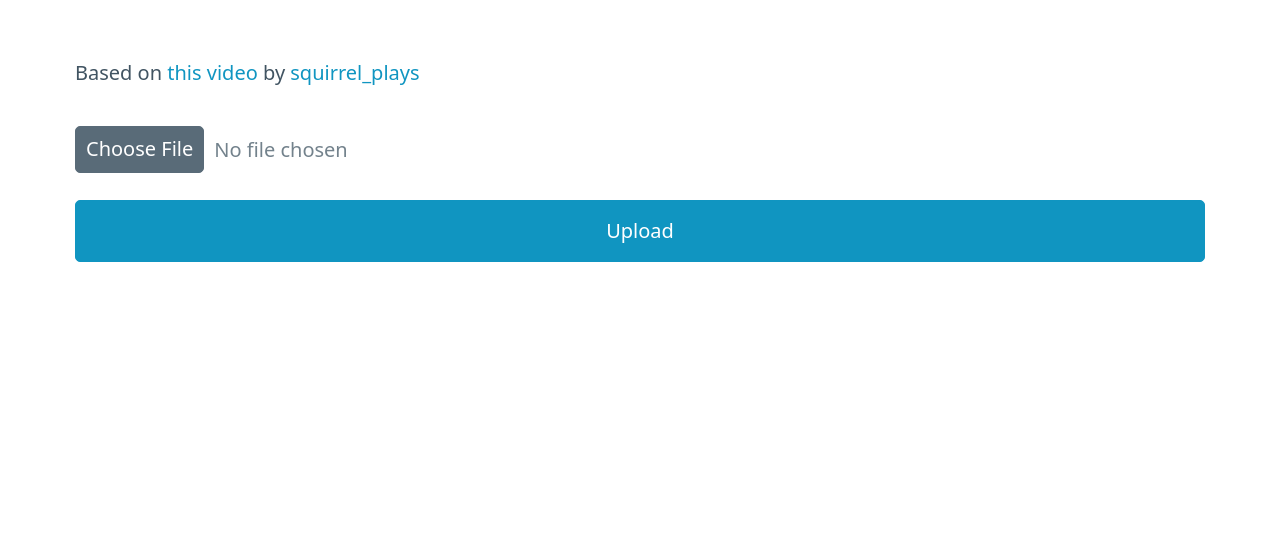
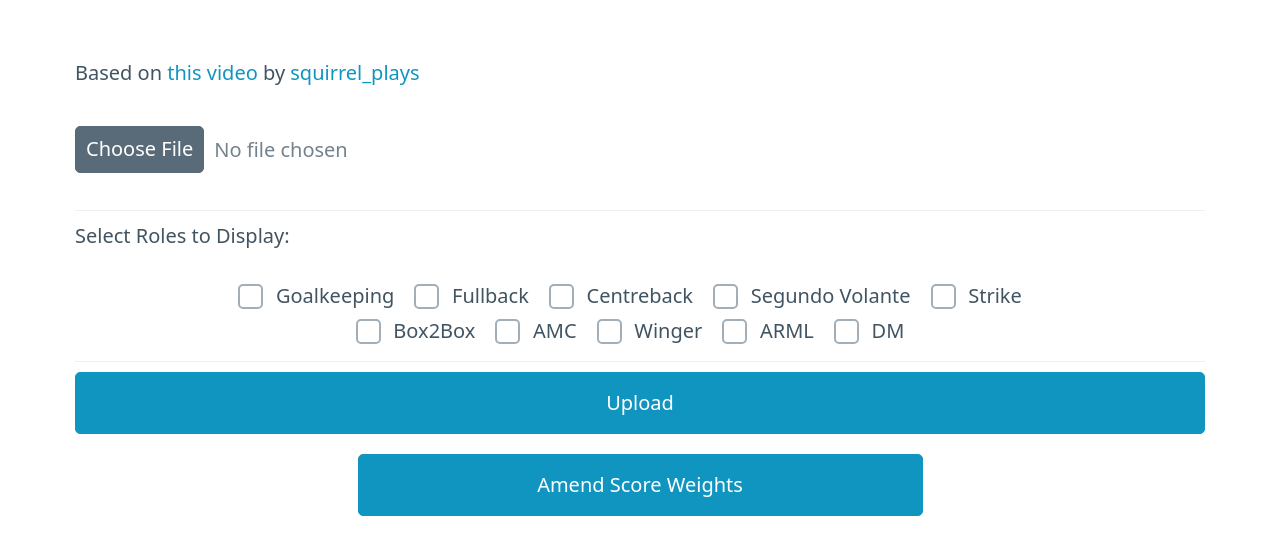
Before and after one commit to mwd102/FM, a Flask app: page / in a window 1280 px wide. Shown: the part 142-697 px from the top of the page. Run offline with Flask 3, Linux system fonts and the light colour scheme.

Commit message:
Add: Player role selector

```diff
--- a/app.py
+++ b/app.py
@@ -1,6 +1,7 @@
 from flask import (
     Flask, request, render_template,
-    redirect, make_response, url_for
+    redirect, make_response, url_for,
+    flash
     )
 import os
 import pandas as pd
@@ -10,9 +11,8 @@ if os.path.exists("env.py"):
 
 from calculate_functions import *
 
-
 app = Flask(__name__)
-
+app.secret_key = os.environ.get("SECRET_KEY")
 
 @app.route('/')
 def index():
@@ -23,15 +23,23 @@ def index():
 def upload_file():
     try:
         if 'file' not in request.files:
-            return "No file part"
+                flash('No file part.', 'error')
+                return redirect(url_for('index'))
 
         file = request.files['file']
 
         if file.filename == '':
-            return "No selected file"
+            flash('No file selected', 'error')
+            return redirect(url_for('index'))
 
         if file:
             try:
+                form_data = request.form.to_dict()
+
+                selected_options = [form_data[key] for key in form_data.keys() if key.startswith('option')]
+                if not selected_options:
+                    flash('At least one checkbox must be selected.', 'error')
+                    return redirect(url_for('index'))
                 # Read the uploaded HTML file using Pandas
                 # This assumes the HTML file contains tables
                 squad_rawdata_list = pd.read_html(
@@ -42,16 +50,16 @@ def upload_file():
                 # List containing all functions to be ran
                 calculation_functions = [
                     calculate_speed_workrate_score,
-                    calculate_gk_score,
-                    calculate_fb_score,
-                    calculate_cb_score,
+                    calculate_gk_score,#
+                    calculate_fb_score,#
+                    calculate_cb_score,#
                     calculate_dm_score,
-                    calculate_segundo_volante_score,
-                    calculate_box2box_score,
-                    calculate_winger_score,
+                    calculate_segundo_volante_score,#
+                    calculate_box2box_score,#
+                    calculate_winger_score,#
                     calculate_inverted_winger_score,
-                    calculate_amc_score,
-                    calculate_striker_score
+                    calculate_amc_score,#
+                    calculate_striker_score#
                 ]
 
                 # Each function is called as the list is looped over.
@@ -60,11 +68,13 @@ def upload_file():
 
                 # Builds Squad Dataframe using only columns
                 # that will be exported to HTML
+                print(selected_options)
                 squad = squad_rawdata[[
                     'Inf', 'Name', 'Age', 'Club', 'Transfer Value', 'Wage',
                     'Nat', 'Position', 'Personality', 'Media Handling',
                     'Left Foot', 'Right Foot', 'Spd', 'Jum', 'Str', 'Work',
-                    'Height', 'gk', 'fb', 'cb', 'vol', 'str']]
+                    'Height'] + selected_options]
+                print(squad)
 
                 html = generate_html(squad)
 
@@ -113,7 +123,8 @@ def generate_html(dataframe: pd.DataFrame):
                 // Add click event listener to the download button
                 document.getElementById('downloadButton').addEventListener('click', function () {{
                     // Create a Blob containing the HTML content
-                    var blob = new Blob(['<!DOCTYPE html><html>' + document.documentElement.outerHTML + '</html>'], {{ type: 'text/html' }});
+                    var blob = new Blob(['<!DOCTYPE html><html>' +
+                    document.documentElement.outerHTML + '</html>'], {{ type: 'text/html' }});
                     // Create a temporary URL for the Blob
                     var url = URL.createObjectURL(blob);
                     // Create a download link and trigger a click event to download the file
--- /dev/null
+++ b/static/css/style.css
@@ -0,0 +1,22 @@
+#weight-button input {
+    width: 50%;
+}
+
+#weight-button {
+    display: flex;
+    justify-content: center;
+}
+
+.hidden {
+    display: none !important;
+}
+
+.roles {
+    display: flex;
+    flex-wrap: wrap;
+    justify-content: center;
+  }
+
+.roles label {
+    margin-right: 20px;
+}
--- a/templates/index.html
+++ b/templates/index.html
@@ -5,6 +5,7 @@
   <meta name="viewport" content="width=device-width, initial-scale=1.0">
   <title>FM24 Player Recruitment</title>
   <link rel="stylesheet" href="https://cdn.jsdelivr.net/npm/@picocss/pico@1/css/pico.min.css">
+  <link rel="stylesheet" href="{{ url_for('static', filename='css/style.css')}}" />
 </head>
 <body>
   <main>
@@ -13,9 +14,106 @@
       <p>Based on <a href="https://www.youtube.com/watch?v=hnAuOakqR90" target="_blank">this video</a> by <a href="https://twitter.com/playingsquirrel" target="_blank">squirrel_plays</a></p>
       <form method="POST" enctype="multipart/form-data" action="/upload">
         <input type="file" name="file">
+        <hr>
+        <p>Select Roles to Display:</p>
+        <div class="roles">
+          <label><input type="checkbox" name="option1" value="gk"> Goalkeeping</label><br>
+          <label><input type="checkbox" name="option2" value="fb"> Fullback</label><br>
+          <label><input type="checkbox" name="option3" value="cb"> Centreback</label><br>
+          <label><input type="checkbox" name="option4" value="vol"> Segundo Volante</label><br>
+          <label><input type="checkbox" name="option5" value="str"> Strike</label><br>
+        </div>
+        <div class="roles">
+          <label><input type="checkbox" name="option6" value="box2"> Box2Box</label><br>
+          <label><input type="checkbox" name="option7" value="amc"> AMC</label><br>
+          <label><input type="checkbox" name="option8" value="w"> Winger</label><br>
+          <label><input type="checkbox" name="option9" value="amrl"> ARML</label><br>
+          <label><input type="checkbox" name="option10" value="dm"> DM</label><br>
+        </div>
+        <hr>
+        {% with messages = get_flashed_messages() %}
+          {% if messages %}
+            <ul class="flashes">
+              {% for message in messages %}
+                <li>{{ message }}</li>
+              {% endfor %}
+            </ul>
+          {% endif %}
+        {% endwith %}
         <input type="submit" value="Upload">
+        <div id="weight-button">
+          <input type="button" value="Amend Score Weights" onclick="showWeights()">
+        </div>
+        <div id="weight-container" class="hidden">
+          <hr>
+          <details>
+            <summary>Speed & Workrate Weight</summary>
+            <label for="range">Speed (Pace + Acceleration / Value)
+              <input type="range" min="1" max="10" value="2" id="range" name="range">
+            </label>
+          </details>
+          <details>
+            <summary>Goalkeeping Weight</summary>
+            <p>…</p>
+          </details>
+          <details>
+            <summary>Fullback Weight</summary>
+            <p>…</p>
+          </details>
+          <details>
+            <summary>Centreback Weight</summary>
+            <p>…</p>
+          </details>
+          <details>
+            <summary>Defensive Midfielder Weight</summary>
+            <p>…</p>
+          </details>
+          <details>
+            <summary>Segundo Volante Weight</summary>
+            <p>…</p>
+          </details>
+          <details>
+            <summary>Box to Box Weight</summary>
+            <p>…</p>
+          </details>
+          <details>
+            <summary>Winger Weight</summary>
+            <p>…</p>
+          </details>
+          <details>
+            <summary>Inverted Winger Weight</summary>
+            <p>…</p>
+          </details>
+          <details>
+            <summary>Attacking Midfielder Weight</summary>
+            <p>…</p>
+          </details>
+          <details>
+            <summary>Striker Weight</summary>
+            <p>…</p>
+          </details>
+        </div>
       </form>
     </div>
   </main>
+  <script>
+    function showWeights() {
+      document.getElementById("weight-button").classList.add("hidden")
+      document.getElementById("weight-container").classList.remove("hidden")
+    }
+  </script>
+  <script>
+    const maxAllowed = 5;
+    const checkboxes = document.querySelectorAll('input[type="checkbox"]');
+
+    checkboxes.forEach(checkbox => {
+      checkbox.addEventListener('change', function() {
+        let checkedCount = document.querySelectorAll('input[type="checkbox"]:checked').length;
+        if (checkedCount > maxAllowed) {
+          this.checked = false;
+        }
+      });
+    });
+  </script>
 </body>
 </html>
```
